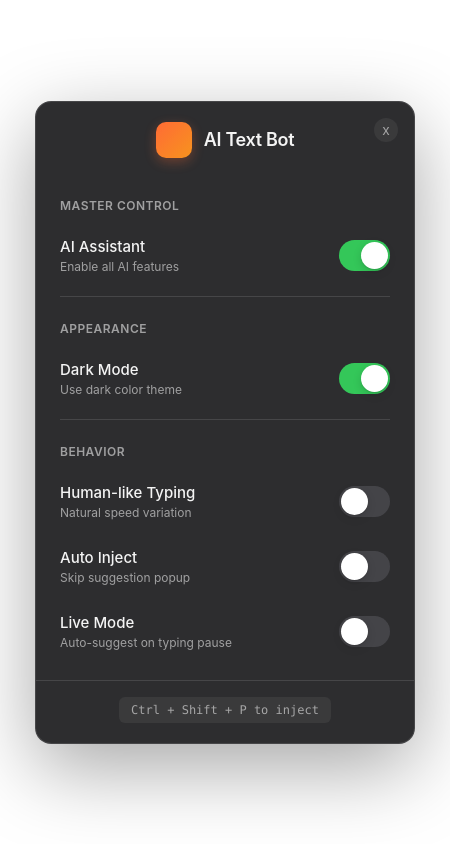
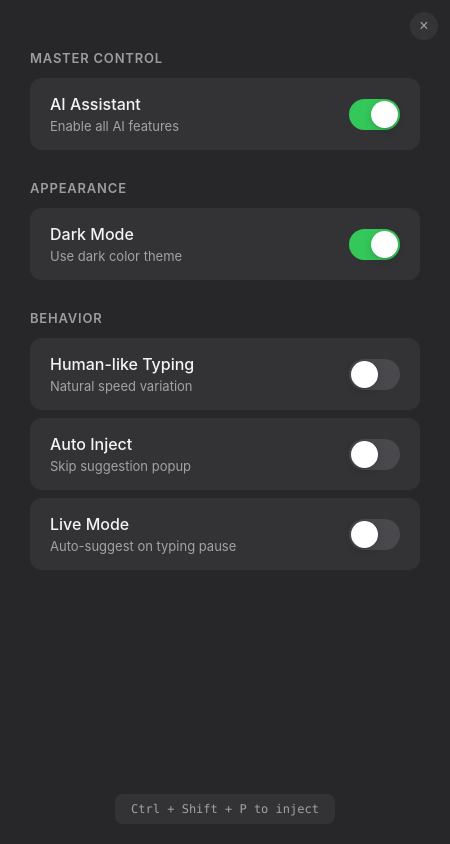
Before and after one commit to Rajmali-22/NXlayer, an Electron app: page settings.html in a window 450 px wide. Drawn offline with Linux system fonts and the light colour scheme; no server answers.

```diff
--- a/main.js
+++ b/main.js
@@ -208,9 +208,9 @@
   const display = screen.getDisplayNearestPoint(cursor);
   const workArea = display.workArea;
 
-  // macOS-style settings panel
-  const windowWidth = 420;
-  const windowHeight = 520;  // Increased for Live Mode toggle
+  // Clean settings panel - no nav bar
+  const windowWidth = 380;
+  const windowHeight = 580;
 
   // Position near center-top of screen
   const x = Math.round(workArea.x + (workArea.width - windowWidth) / 2);
--- a/settings.html
+++ b/settings.html
@@ -12,7 +12,7 @@
         }
 
         :root {
-            --bg-primary: rgba(28, 28, 30, 0.92);
+            --bg-primary: rgba(28, 28, 30, 0.95);
             --bg-secondary: rgba(255, 255, 255, 0.06);
             --bg-hover: rgba(255, 255, 255, 0.1);
             --border-color: rgba(255, 255, 255, 0.12);
@@ -23,7 +23,7 @@
         }
 
         body.light-mode {
-            --bg-primary: rgba(255, 255, 255, 0.92);
+            --bg-primary: rgba(255, 255, 255, 0.95);
             --bg-secondary: rgba(0, 0, 0, 0.04);
             --bg-hover: rgba(0, 0, 0, 0.06);
             --border-color: rgba(0, 0, 0, 0.12);
@@ -37,64 +37,25 @@
             background: transparent;
             color: var(--text-primary);
             user-select: none;
-            display: flex;
-            align-items: center;
-            justify-content: center;
-            min-height: 100vh;
-            padding: 20px;
         }
 
         .settings-container {
             width: 100%;
-            max-width: 380px;
+            height: 100vh;
             background: var(--bg-primary);
             backdrop-filter: blur(50px);
             -webkit-backdrop-filter: blur(50px);
-            border-radius: 16px;
-            border: 1px solid var(--border-color);
             overflow: hidden;
-            box-shadow:
-                0 24px 80px rgba(0, 0, 0, 0.35),
-                0 0 1px rgba(255, 255, 255, 0.1) inset;
+            position: relative;
         }
 
-        /* Header */
-        .header {
-            display: flex;
-            align-items: center;
-            justify-content: center;
-            padding: 20px 24px 16px;
-            position: relative;
-            -webkit-app-region: drag;
-        }
-
-        .header-content {
-            display: flex;
-            align-items: center;
-            gap: 12px;
-        }
-
-        .app-icon {
-            width: 36px;
-            height: 36px;
-            background: linear-gradient(135deg, #ff6b35 0%, #f7931e 100%);
-            border-radius: 10px;
-            box-shadow: 0 4px 12px rgba(255, 107, 53, 0.3);
-        }
-
-        .app-title {
-            font-size: 18px;
-            font-weight: 600;
-            color: var(--text-primary);
-            letter-spacing: -0.3px;
-        }
-
+        /* Close button - top right corner */
         .close-btn {
             position: absolute;
-            right: 16px;
-            top: 16px;
-            width: 24px;
-            height: 24px;
+            right: 12px;
+            top: 12px;
+            width: 28px;
+            height: 28px;
             border: none;
             background: var(--bg-secondary);
             border-radius: 50%;
@@ -103,37 +64,47 @@
             display: flex;
             align-items: center;
             justify-content: center;
-            font-size: 14px;
+            font-size: 16px;
             transition: all 0.15s ease;
-            -webkit-app-region: no-drag;
+            z-index: 10;
         }
 
         .close-btn:hover {
-            background: var(--bg-hover);
-            color: var(--text-primary);
+            background: rgba(255, 59, 48, 0.2);
+            color: #ff3b30;
         }
 
         /* Settings List */
         .settings-list {
-            padding: 8px 0 16px;
+            padding: 50px 30px 30px;
+            height: 100%;
+            overflow-y: auto;
         }
 
         .section-title {
-            font-size: 12px;
+            font-size: 13px;
             font-weight: 600;
             color: var(--text-secondary);
             text-transform: uppercase;
-            letter-spacing: 0.5px;
-            padding: 16px 24px 10px;
+            letter-spacing: 0.8px;
+            padding: 20px 0 12px;
+            margin-top: 10px;
+        }
+
+        .section-title:first-child {
+            margin-top: 0;
+            padding-top: 0;
         }
 
         .setting-item {
             display: flex;
             align-items: center;
             justify-content: space-between;
-            padding: 14px 24px;
+            padding: 16px 20px;
+            background: var(--bg-secondary);
+            border-radius: 12px;
+            margin-bottom: 8px;
             transition: background 0.15s ease;
-            -webkit-app-region: no-drag;
         }
 
         .setting-item:hover {
@@ -143,17 +114,17 @@
         .setting-info {
             display: flex;
             flex-direction: column;
-            gap: 3px;
+            gap: 4px;
         }
 
         .setting-label {
-            font-size: 15px;
+            font-size: 16px;
             font-weight: 500;
             color: var(--text-primary);
         }
 
         .setting-desc {
-            font-size: 12px;
+            font-size: 13px;
             color: var(--text-secondary);
         }
 
@@ -203,41 +174,29 @@
             transform: translateX(20px);
         }
 
-        /* Divider */
-        .divider {
-            height: 1px;
-            background: var(--border-color);
-            margin: 8px 24px;
-        }
-
-        /* Footer */
+        /* Footer shortcut hint */
         .footer {
-            padding: 16px 24px 20px;
+            position: absolute;
+            bottom: 20px;
+            left: 0;
+            right: 0;
             display: flex;
-            align-items: center;
             justify-content: center;
-            border-top: 1px solid var(--border-color);
         }
 
         .shortcut {
             font-size: 12px;
             color: var(--text-secondary);
             background: var(--bg-secondary);
-            padding: 6px 12px;
-            border-radius: 6px;
+            padding: 8px 16px;
+            border-radius: 8px;
             font-family: 'SF Mono', Monaco, 'Consolas', monospace;
         }
     </style>
 </head>
 <body>
     <div class="settings-container">
-        <div class="header">
-            <div class="header-content">
-                <div class="app-icon"></div>
-                <span class="app-title">AI Text Bot</span>
-            </div>
-            <button class="close-btn" id="close-btn">x</button>
-        </div>
+        <button class="close-btn" id="close-btn">×</button>
 
         <div class="settings-list">
             <div class="section-title">Master Control</div>
@@ -254,7 +213,6 @@
                 </label>
             </div>
 
-            <div class="divider"></div>
             <div class="section-title">Appearance</div>
 
             <div class="setting-item">
@@ -269,7 +227,6 @@
                 </label>
             </div>
 
-            <div class="divider"></div>
             <div class="section-title">Behavior</div>
 
             <div class="setting-item">
```
Also changed, not shown: keylog.json (+1 -1 lines), 1 other file.
